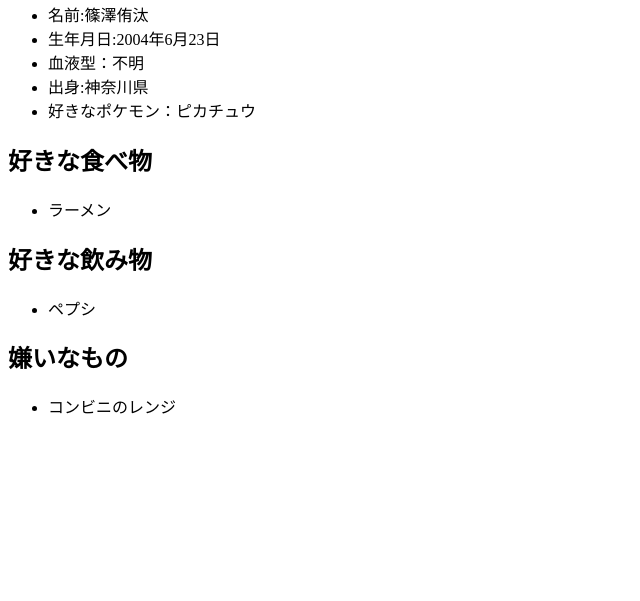
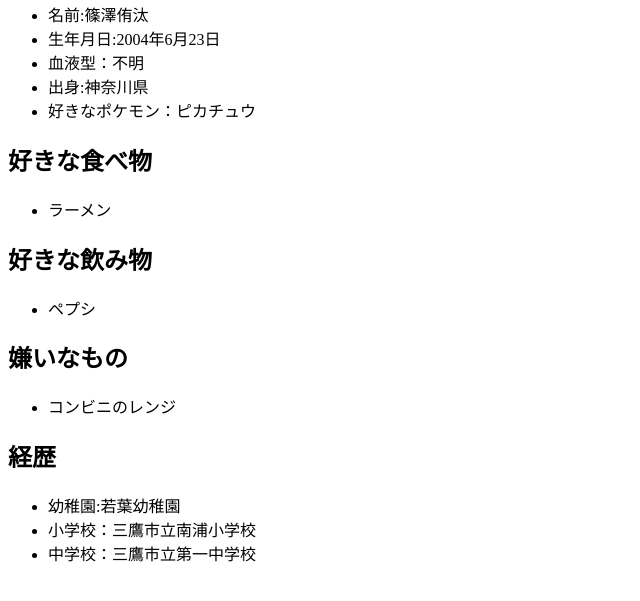
Before and after one commit to s2322030/ds-program, a plain HTML site: page index.html in a window 1280 px wide. Shown: the part 87-688 px from the top of the page, without its empty margins (0-640 px from the left). Drawn offline with Linux system fonts and the light colour scheme.

Commit message:
経歴を追記

```diff
--- a/index.html
+++ b/index.html
@@ -27,5 +27,11 @@
     <ul>
         <li>コンビニのレンジ</li>
     </ul>
+    <h2>経歴</h2>
+    <ul>
+        <li>幼稚園:若葉幼稚園</li>
+        <li>小学校：三鷹市立南浦小学校</li>
+        <li>中学校：三鷹市立第一中学校</li>
+    </ul>
 </body>
 </html>
```
